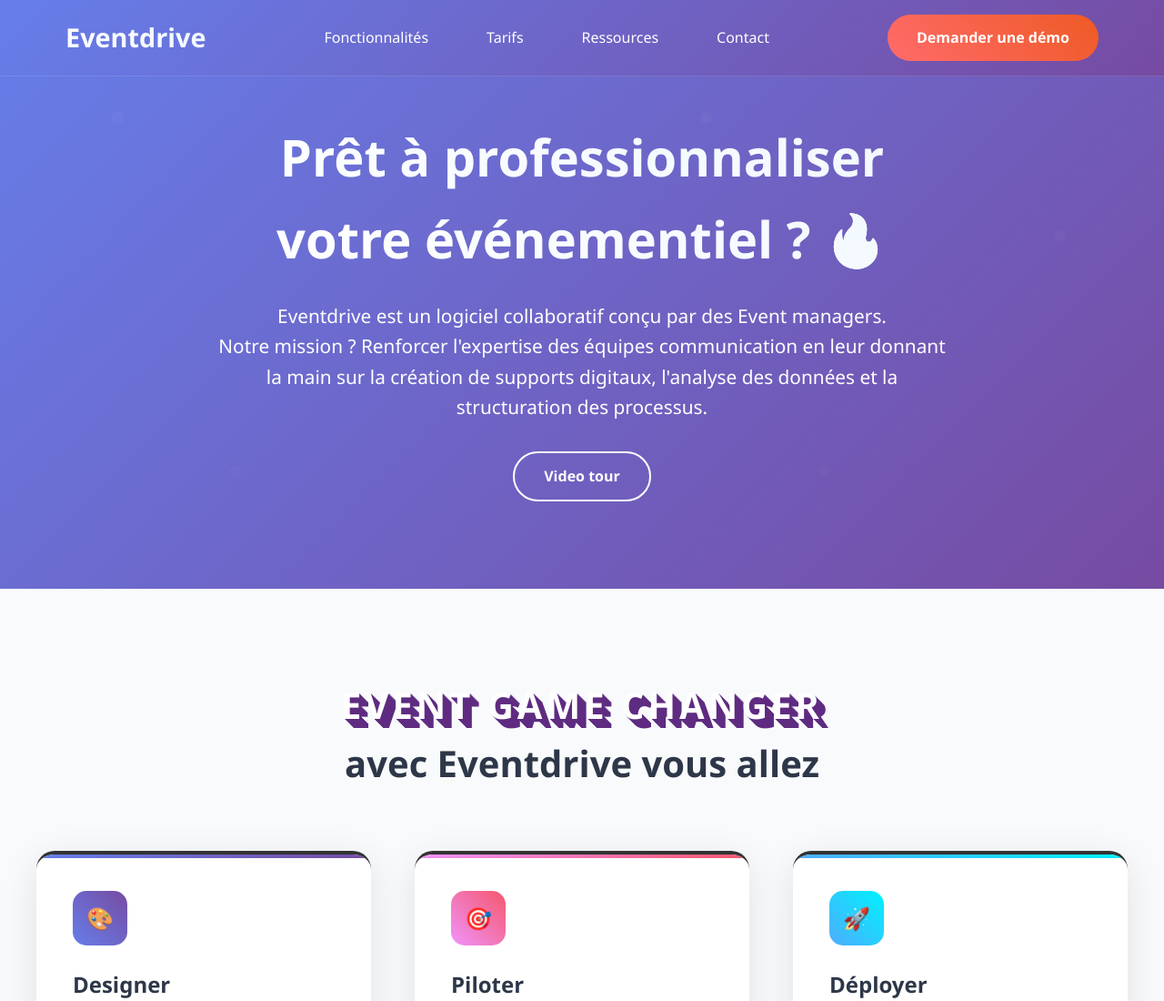
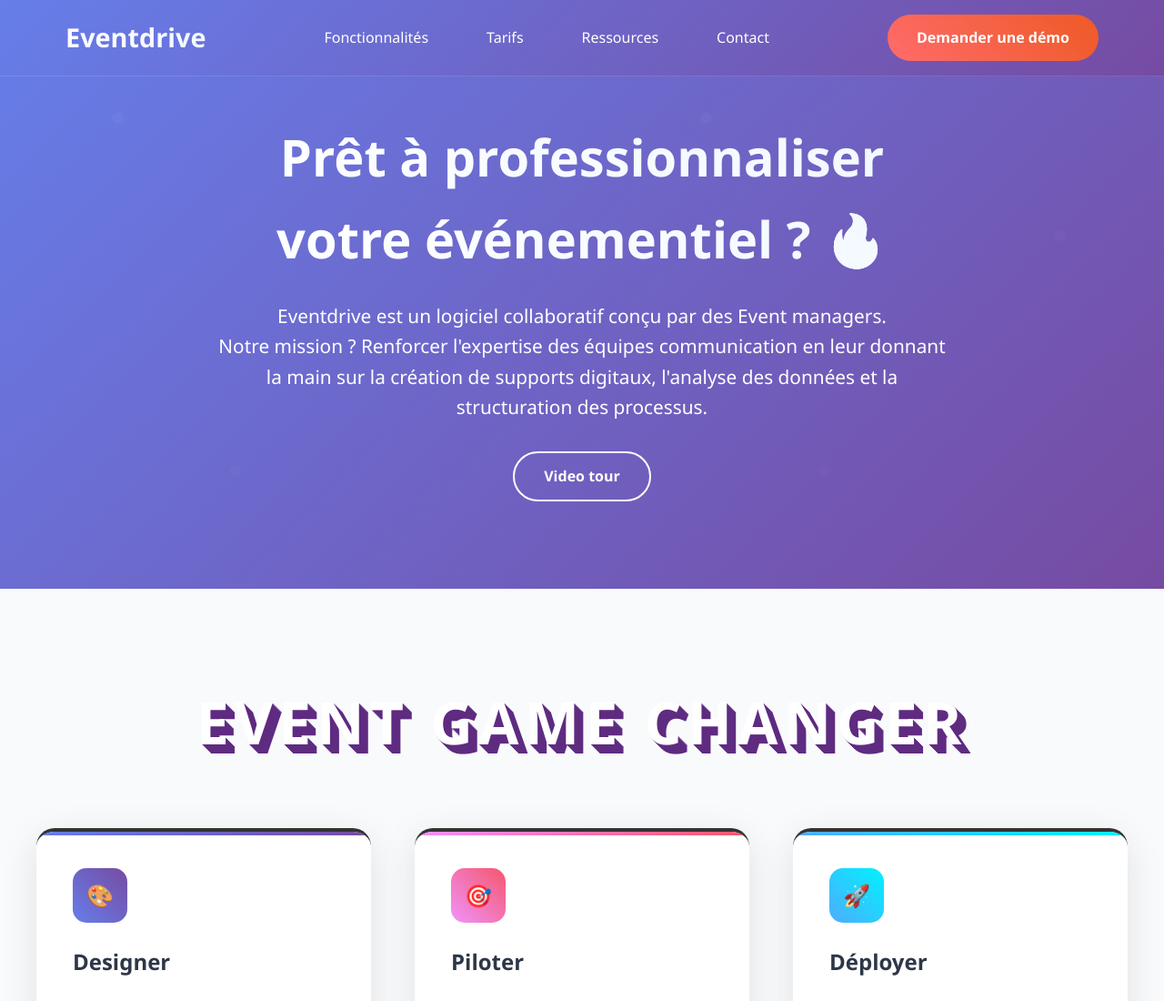
Before and after one commit to Boryakudo/proto, a plain HTML site: page claude-homepage.html in a window 1280 px wide. Shown: the top 1100 px of the page at 91% size. Drawn offline with Linux system fonts and the light colour scheme.

Commit message:
Update claude-homepage.html

```diff
--- a/claude-homepage.html
+++ b/claude-homepage.html
@@ -149,7 +149,7 @@
 
         /* Styles pour l'effet extrude */
         .tagline-extrude {
-    font-size: 2.5rem; /* Taille plus grande pour l'effet */
+    font-size: 4rem; /* Taille plus grande pour l'effet */
     font-weight: 800;
     color: #fff; /* Couleur de base du texte */
     margin-top: 3rem; /* Espacement après le paragraphe */
@@ -449,7 +449,6 @@
             <div style="text-align: center;">
   <div class="tagline-extrude">Event Game Changer</div>
 </div>
-            <h2 class="section-title">avec Eventdrive vous allez </h2>
 
             <div class="features-grid">
                 <div class="feature-card">
```
